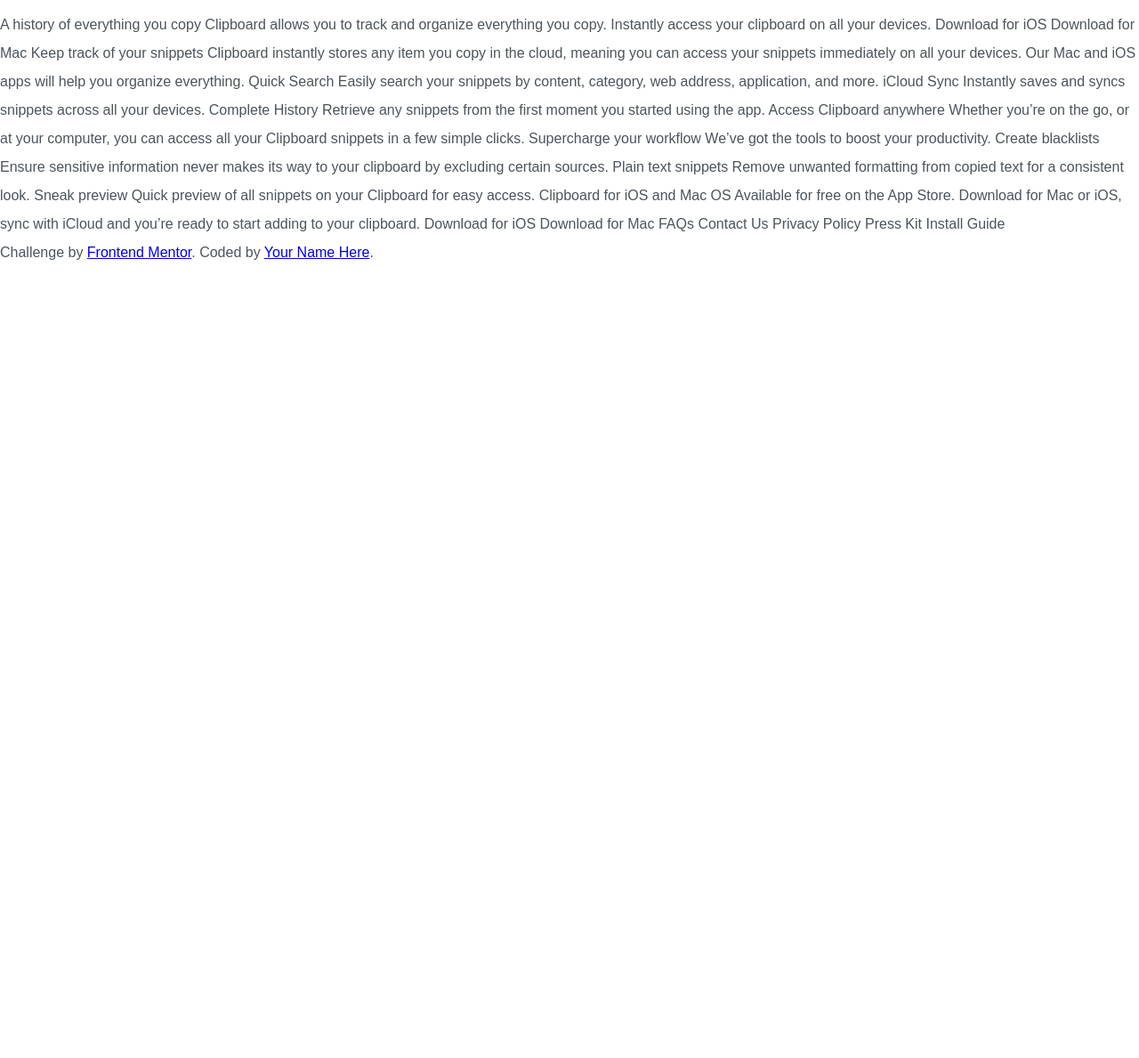
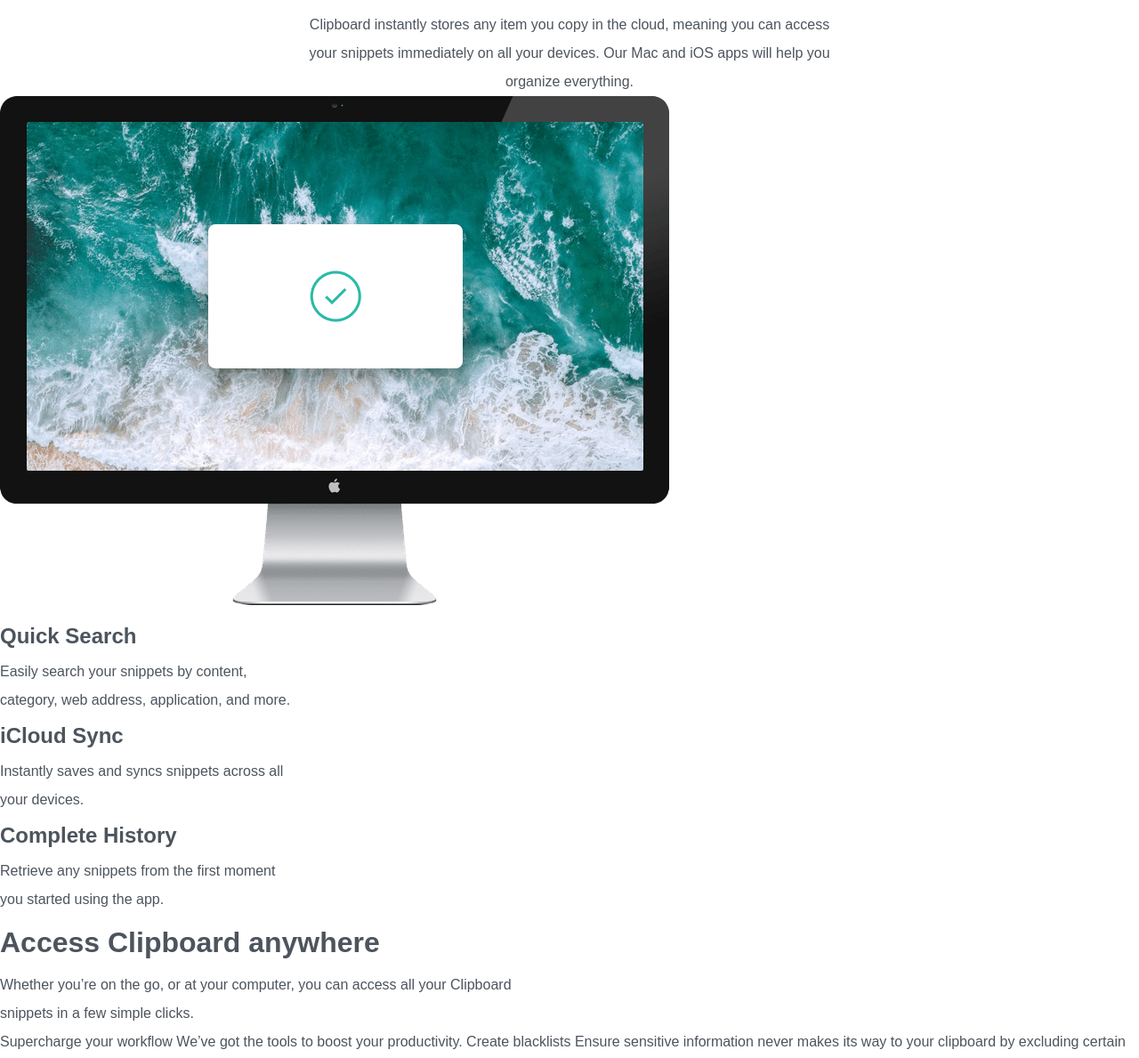
Before and after one commit to kdgoudy/clipboard_landing, a plain HTML site: page index.html in a window 1280 px wide. Shown: the part 691-1880 px from the top of the page at 89% size. Before the commit the page ends 991 px from the top, so only its background shows below. Drawn offline with Linux system fonts and the light colour scheme; a web font is replaced by a local one.

Commit message:
Update index.html

```diff
--- a/index.html
+++ b/index.html
@@ -26,26 +26,46 @@
              access your clipboard on all your devices.</p>
         </div>
         <div class="buttons">
-          <button class="ios"><h4>Download for iOS</h4></button>
-          <button class="windows"><h4>Download for Windows</h4></button>
+          <button class="ios"><h3>Download for iOS</h3></button>
+          <button class="windows"><h3>Download for Windows</h3></button>
         </div>
       </div>
       <div class="snippets">
-        <h1 class="snip-head">Keep track of your snippets</h1>
+        <div class="snip-head">
+          <h1>Keep track of your snippets</h1>
+          <p>Clipboard instantly stores any item you copy in the cloud, meaning you can access <br>
+            your snippets immediately on all your devices. Our Mac and iOS apps will help you <br>
+            organize everything.</p>
+        </div>
+        <div class="computer">
+          <img src="./images/image-computer.png" alt="Computer">
+        </div>
+        <div class="snip-content">
+          <div class="search">
+            <h2>Quick Search</h2>
+            <p>Easily search your snippets by content, <br>
+              category, web address, application, and more.</p>
+          </div>
+          <div class="sync">
+            <h2>iCloud Sync</h2>
+            <p>Instantly saves and syncs snippets across all <br>
+              your devices.</p>
+          </div>
+          <div class="history">
+            <h2>Complete History</h2>
+            <p>Retrieve any snippets from the first moment <br>
+              you started using the app.</p>
+          </div>
+        </div>
+        <div class="access">
+          <h1>Access Clipboard anywhere</h1>
+          <p>Whether you’re on the go, or at your computer, you can access all your Clipboard <br>
+             snippets in a few simple clicks.</p>
+        </div>
       </div>
     </main>
 
-    A history of everything you copy Clipboard allows you to track and organize
-    everything you copy. Instantly access your clipboard on all your devices.
-    Download for iOS Download for Mac Keep track of your snippets Clipboard
-    instantly stores any item you copy in the cloud, meaning you can access your
-    snippets immediately on all your devices. Our Mac and iOS apps will help you
-    organize everything. Quick Search Easily search your snippets by content,
-    category, web address, application, and more. iCloud Sync Instantly saves
-    and syncs snippets across all your devices. Complete History Retrieve any
-    snippets from the first moment you started using the app. Access Clipboard
-    anywhere Whether you’re on the go, or at your computer, you can access all
-    your Clipboard snippets in a few simple clicks. Supercharge your workflow
+     Supercharge your workflow
     We’ve got the tools to boost your productivity. Create blacklists Ensure
     sensitive information never makes its way to your clipboard by excluding
     certain sources. Plain text snippets Remove unwanted formatting from copied
```
